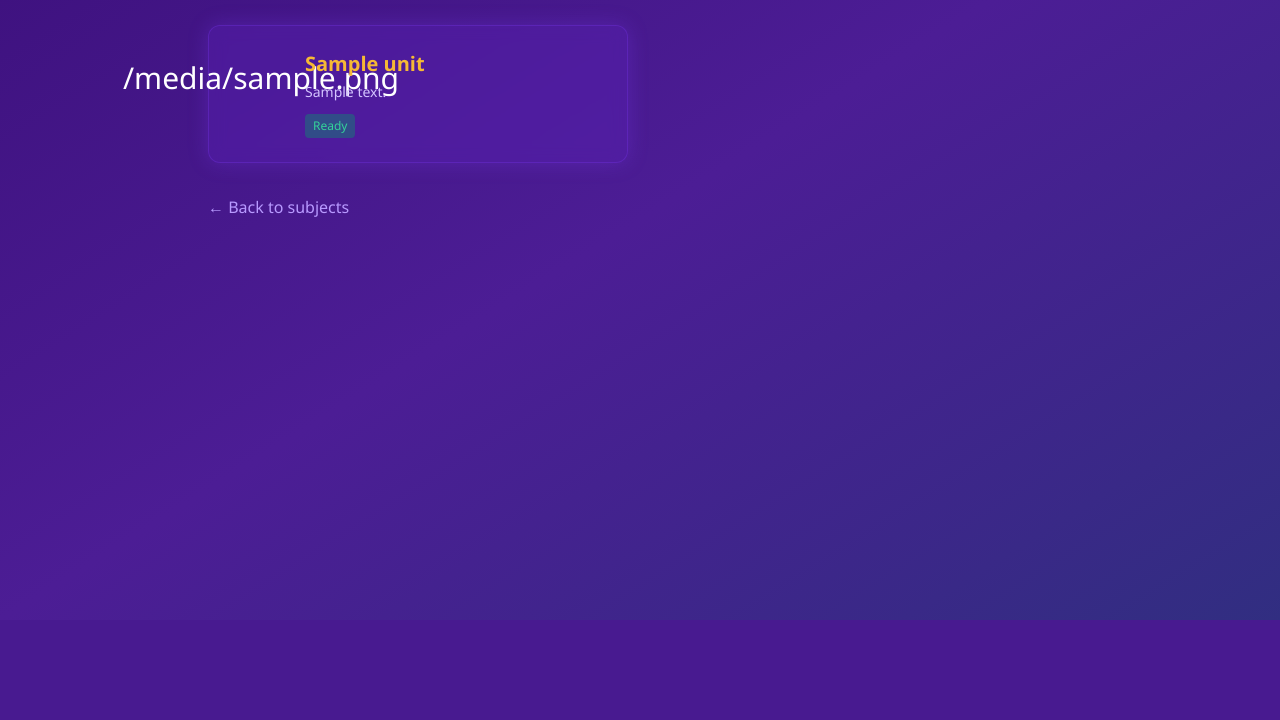
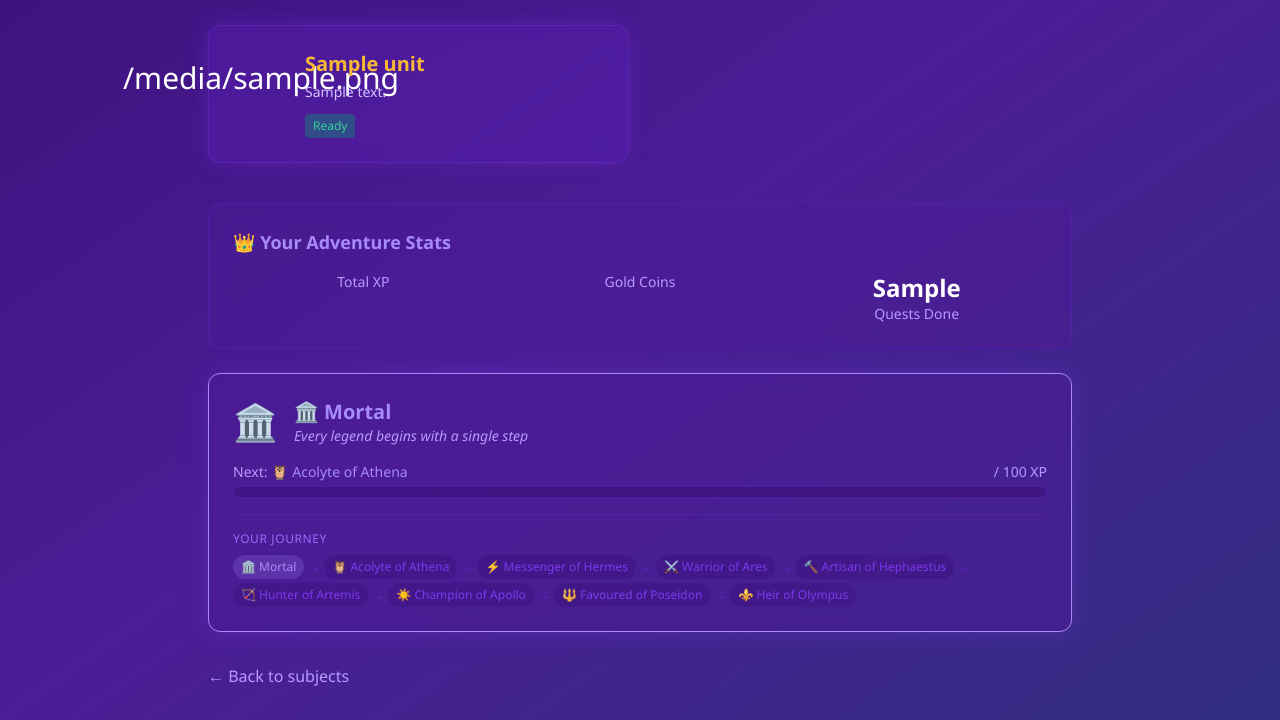
Before and after one commit to mjjudge/revise-app, a FastAPI app: template backend/app/templates/html/subject_home.html in a window 1280 px wide. Shown: the part 180-900 px from the top of the page. Before the commit the page ends 800 px from the top, so only its background shows below. Run offline with FastAPI, Linux system fonts and the light colour scheme; the template is opened without the code that fills it: most values are stand-ins (such as "Sample title", 1, 10 or a date in 2020); some libraries are stand-ins or nearby versions.

Commit message:
Add adventure stats + tier progress to subject home page

```diff
--- a/backend/app/templates/html/subject_home.html
+++ b/backend/app/templates/html/subject_home.html
@@ -59,6 +59,76 @@
       {% endfor %}
     </div>
 
+    <!-- Stats bar -->
+    <div class="mt-10 bg-realm-purple-800/60 backdrop-blur rounded-xl p-6 border border-realm-purple-600/30">
+      <h3 class="text-lg font-bold tier-accent mb-4">&#128081; Your Adventure Stats</h3>
+      <div class="grid grid-cols-3 gap-4 text-center">
+        <div>
+          <p class="text-2xl font-bold">{{ user.xp }}</p>
+          <p class="text-realm-purple-300 text-sm">Total XP</p>
+        </div>
+        <div>
+          <p class="text-2xl font-bold">{{ user.gold }}</p>
+          <p class="text-realm-purple-300 text-sm">Gold Coins</p>
+        </div>
+        <div>
+          <p class="text-2xl font-bold">{{ quests_done }}</p>
+          <p class="text-realm-purple-300 text-sm">Quests Done</p>
+        </div>
+      </div>
+    </div>
+
+    <!-- Tier progress card -->
+    {% set tp = tier_progress(user.xp) %}
+    <div class="mt-6 bg-realm-purple-800/60 backdrop-blur rounded-xl p-6 border tier-border border-opacity-40 tier-glow">
+      <div class="flex items-center gap-4 mb-4">
+        <div class="text-4xl">{{ tp.current.icon }}</div>
+        <div class="flex-1">
+          <h3 class="text-xl font-bold tier-accent">{{ tp.current.icon }} {{ tp.current.title }}</h3>
+          <p class="text-realm-purple-300 text-sm italic">{{ tp.current.flavour }}</p>
+        </div>
+      </div>
+
+      {% if tp.next %}
+      <div class="mb-3">
+        <div class="flex items-center justify-between mb-1">
+          <span class="text-sm text-realm-purple-300">Next: <span class="tier-accent font-medium">{{ tp.next.icon }} {{ tp.next.title }}</span></span>
+          <span class="text-sm text-realm-purple-300">{{ tp.xp_into_tier }} / {{ tp.xp_needed }} XP</span>
+        </div>
+        <div class="w-full bg-realm-purple-900/60 rounded-full h-3 border border-realm-purple-600/40">
+          <div class="tier-progress-bar h-full rounded-full transition-all duration-700"
+               style="width: {{ tp.pct }}%"></div>
+        </div>
+      </div>
+
+      <div class="mt-4 pt-4 border-t border-realm-purple-600/30">
+        <p class="text-xs text-realm-purple-400 mb-2 uppercase tracking-wider">Your Journey</p>
+        <div class="flex items-center gap-1 flex-wrap">
+          {% for t in all_tiers %}
+            {% if t.rank <= tp.current.rank %}
+              <div class="flex items-center gap-1 px-2 py-1 rounded-full text-xs font-medium"
+                   style="background: {{ t.badge_bg }}; color: {{ t.badge_text }};">
+                {{ t.icon }} {{ t.title }}
+              </div>
+            {% else %}
+              <div class="flex items-center gap-1 px-2 py-1 rounded-full text-xs bg-realm-purple-900/40 text-realm-purple-500">
+                {{ t.icon }} {{ t.title }}
+              </div>
+            {% endif %}
+            {% if not loop.last %}
+              <span class="text-realm-purple-600 text-xs">&#8594;</span>
+            {% endif %}
+          {% endfor %}
+        </div>
+      </div>
+      {% else %}
+      <div class="text-center py-4">
+        <p class="text-lg font-bold tier-accent">&#127963;&#65039; You have reached the pinnacle of Olympus!</p>
+        <p class="text-realm-purple-300 text-sm">The gods celebrate your mastery.</p>
+      </div>
+      {% endif %}
+    </div>
+
     <!-- Back link -->
     <div class="mt-8">
       <a href="/" class="text-realm-purple-300 hover:text-realm-gold-400 transition-colors">&#8592; Back to subjects</a>
```
Also changed, not shown: backend/app/api/pages.py (+8 -0 lines).
